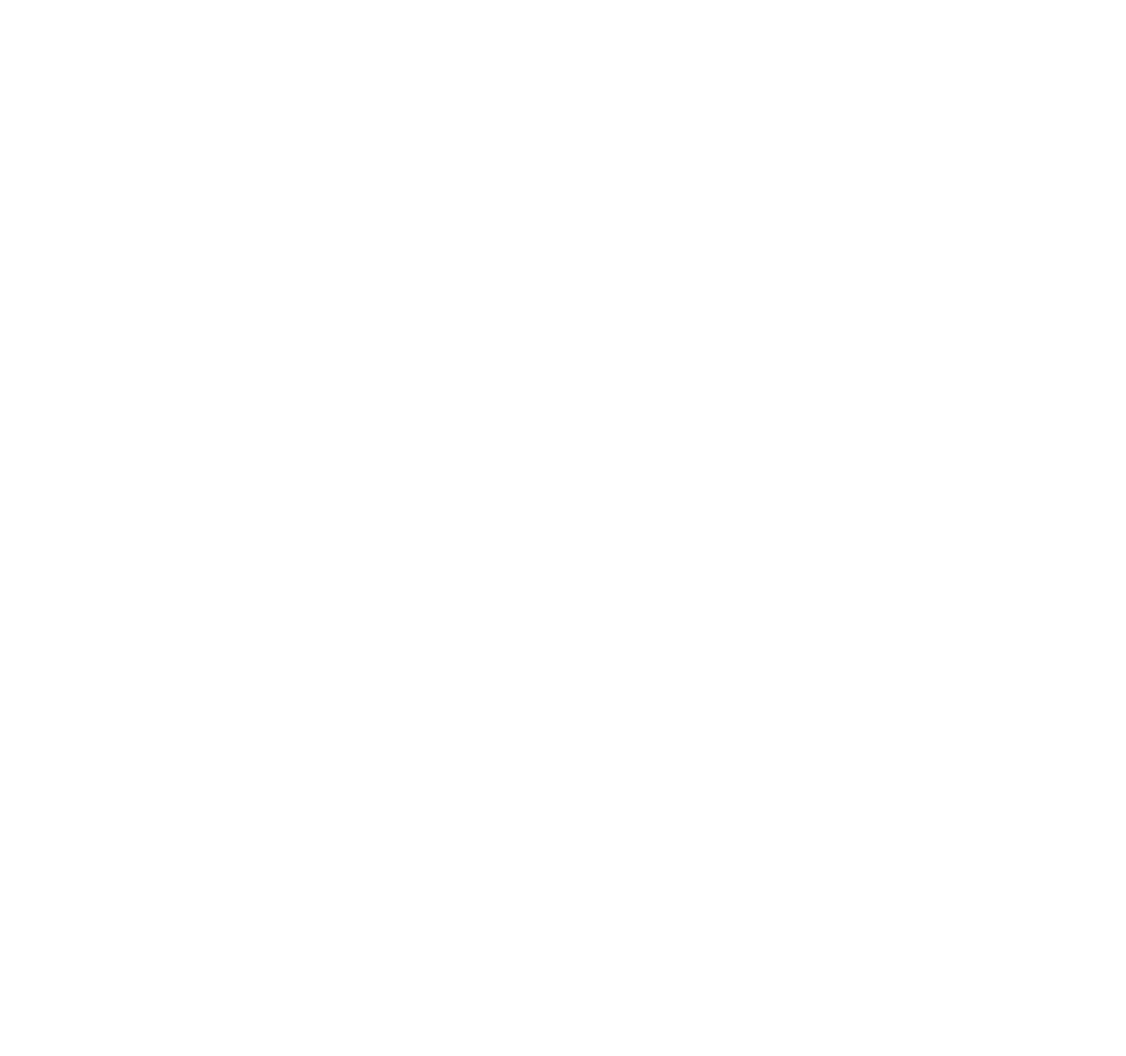
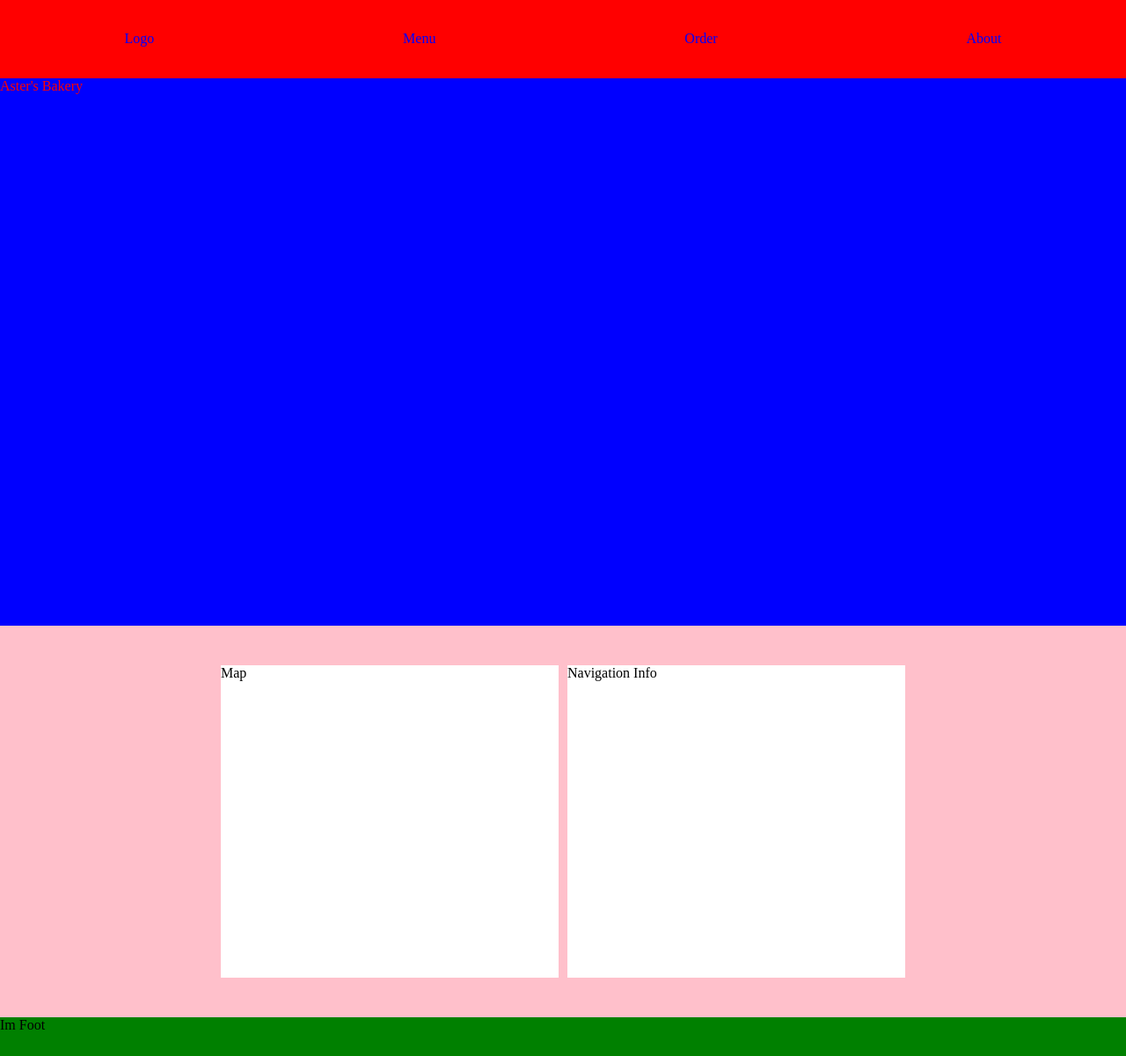
Before and after one commit to Cass-MC/odin-restaurant-page, a website built with webpack: page dist/index.html in a window 1280 px wide. Shown: the whole page at 88% size. Before the commit the page ends 800 px from the top, so only its background shows below. Built offline with Linux system fonts and the light colour scheme.

Commit message:
very basic layout

```diff
--- a/package.json
+++ b/package.json
@@ -9,6 +9,8 @@
   "author": "",
   "license": "ISC",
   "devDependencies": {
+    "css-loader": "^6.8.1",
+    "style-loader": "^3.3.3",
     "webpack": "^5.87.0",
     "webpack-cli": "^5.1.4"
   }
--- a/src/index.js
+++ b/src/index.js
@@ -1 +1,2 @@
-console.log("Please");
+import './style.css';
+console.log('Huh?');
--- /dev/null
+++ b/src/style.css
@@ -0,0 +1,48 @@
+body {
+    margin: 0;
+}
+
+#content {
+    color: green;
+}
+
+#container {
+    height: 150%;
+    width: 100%;
+    position: absolute;
+    display: grid;
+    grid-template-columns: 1fr;
+    grid-template-rows: 1fr 7fr 5fr 0.5fr;
+}
+
+#header {
+    background-color: red;
+    height: 100%;
+    color: blue;
+    display: flex;
+    justify-content: space-around;
+    align-items: center;
+}
+
+#hero {
+    background-color: blue;
+    color: red;
+}
+
+#info {
+    background-color: pink;
+    display: flex;
+    justify-content: center;
+    align-items: center;
+    gap: 10px;
+}
+
+.infoBox {
+    background-color: white;
+    height: 80%;
+    width: 30%;
+}
+
+#footer {
+    background-color: green;
+}
--- a/webpack.config.js
+++ b/webpack.config.js
@@ -6,4 +6,12 @@ module.exports = {
     filename: 'main.js',
     path: path.resolve(__dirname, 'dist'),
   },
+  module: {
+    rules: [
+      {
+        test: /\.css$/i,
+        use: ['style-loader', 'css-loader'],
+      },
+    ],
+  },
 };
```
Also changed, not shown: dist/index.html, dist/main.js, src/nadya-spetnitskaya-hero.jpg (added), 1 other file.
